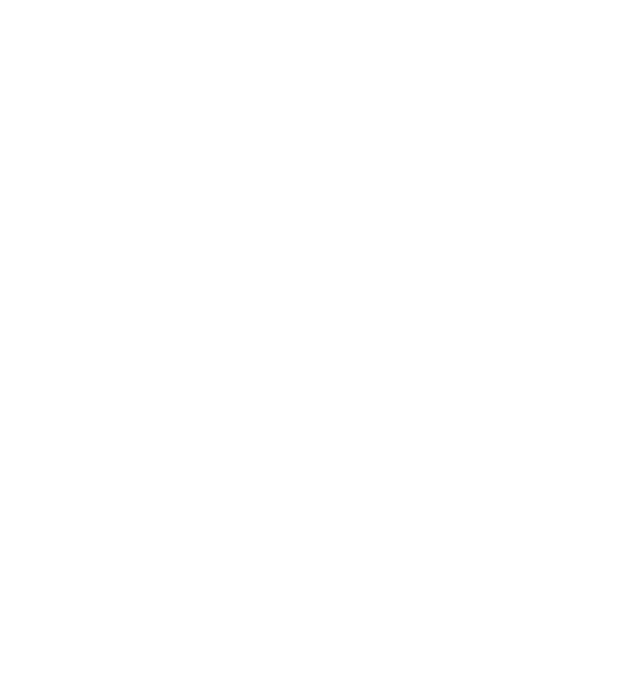
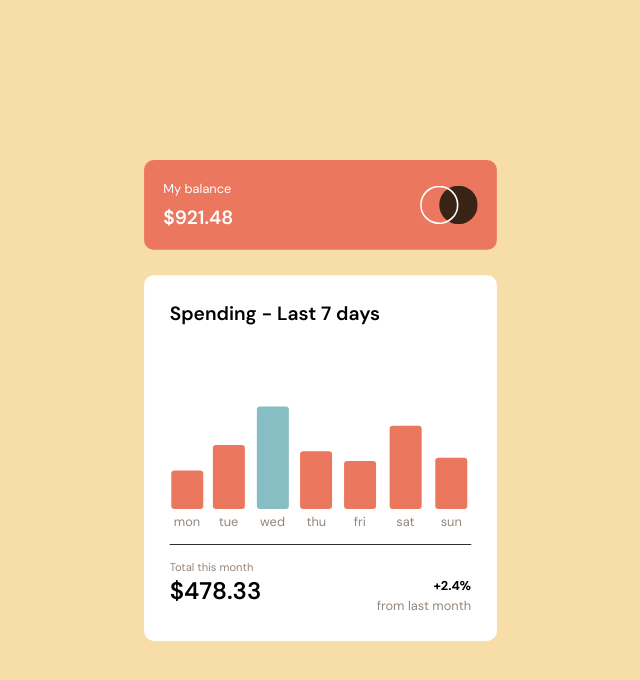
Before and after one commit to emmanueltn007/expenses-chart, a website built with Vite: page index.html in a window 1280 px wide. Shown: the whole page, without its empty margins (320-960 px from the left). Built offline with nearby package versions, Linux system fonts and the light colour scheme.

Commit message:
added html code, styled with tailwindcss and finally added javascript

```diff
--- a/index.html
+++ b/index.html
@@ -3,9 +3,117 @@
 <head>
   <meta charset="UTF-8">
   <meta name="viewport" content="width=device-width, initial-scale=1.0">
+  <link rel="preconnect" href="https://fonts.googleapis.com">
+  <link rel="preconnect" href="https://fonts.gstatic.com" crossorigin>
+  <link href="https://fonts.googleapis.com/css2?family=DM+Sans:ital,opsz,wght@0,9..40,100..1000;1,9..40,100..1000&display=swap" rel="stylesheet">
   <link rel="stylesheet" href="styles.css">
   <title>Expenses Chart</title>
 </head>
-<body>
+<body class="h-screen bg-[#f7dda8] flex items-center justify-center">
+  <div class="flex flex-col gap-8 md:scale-80">
+    <div class="bg-[hsl(10,79%,65%)] flex items-center justify-between p-4 md:p-6 rounded-xl">
+      <div class="text-white flex flex-col gap-2">
+        <span>
+          My balance
+        </span>
+        <span class="text-2xl font-semibold">
+          $921.48
+        </span>
+      </div>
+      <div>
+        <img src="./images/logo.svg" alt="logo-image">
+      </div>
+    </div>
+
+    <div class="bg-white p-4 md:p-8 rounded-xl flex flex-col gap-4">
+      <h3 class="text-2xl font-semibold">
+        Spending - Last 7 days
+      </h3>
+      <div class="flex items-end  gap-2 mt-12">
+        <div class="container flex flex-col items-center gap-1">
+          <span class="expenses opacity-0 bg-black text-white p-1 rounded-sm transition-all duration-250 ease-in-out"></span>
+          <div class="bars bg-[hsl(10,79%,65%)] h-12 w-10 rounded-sm cursor-pointer"></div>
+          <div>
+            <span class="day text-[hsl(28,10%,53%)]"></span>
+          </div>
+        </div>
+
+        <div class="container flex flex-col items-center gap-1">
+          <span class="expenses opacity-0 bg-black text-white p-1 rounded-sm transition-all duration-250 ease-in-out"></span>
+          <div class="bars bg-[hsl(10,79%,65%)] h-20 w-10 rounded-sm cursor-pointer"></div>
+          <div>
+            <span class="day text-[hsl(28,10%,53%)]"></span>
+          </div>
+        </div>
+
+        <div class="container flex flex-col items-center gap-1">
+          <span class="expenses opacity-0 bg-black text-white p-1 rounded-sm transition-all duration-250 ease-in-out"></span>
+          <div class="bars bg-[hsl(186,34%,65%)] h-32 w-10 rounded-sm cursor-pointer"></div>
+          <div>
+            <span class="day text-[hsl(28,10%,53%)]"></span>
+          </div>
+        </div>
+
+        <div class="container flex flex-col items-center gap-1">
+          <span class="expenses opacity-0 bg-black text-white p-1 rounded-sm transition-all duration-250 ease-in-out"></span>
+          <div class="bars bg-[hsl(10,79%,65%)] h-18 w-10 rounded-sm cursor-pointer"></div>
+          <div>
+            <span class="day text-[hsl(28,10%,53%)]"></span>
+          </div>
+        </div>
+
+        <div class="container flex flex-col items-center gap-1">
+          <span class="expenses opacity-0 bg-black text-white p-1 rounded-sm transition-all duration-250 ease-in-out"></span>
+          <div class="bars bg-[hsl(10,79%,65%)] h-15 w-10 rounded-sm cursor-pointer"></div>
+          <div>
+            <span class="day text-[hsl(28,10%,53%)]"></span>
+          </div>
+        </div>
+
+        <div class="container flex flex-col items-center gap-1">
+          <span class="expenses opacity-0 bg-black text-white p-1 rounded-sm transition-all duration-250 ease-in-out"></span>
+          <div class="bars bg-[hsl(10,79%,65%)] h-26 w-10 rounded-sm cursor-pointer"></div>
+          <div>
+            <span class="day text-[hsl(28,10%,53%)]"></span>
+          </div>
+        </div>
+
+        <div class="container flex flex-col items-center gap-1">
+          <span class="expenses opacity-0 bg-black text-white p-1 rounded-sm transition-all duration-250 ease-in-out"></span>
+          <div class="bars bg-[hsl(10,79%,65%)] h-16 w-10 rounded-sm cursor-pointer"></div>
+          <div>
+            <span class="day text-[hsl(28,10%,53%)]"></span>
+          </div>
+        </div>
+      </div>
+
+      <hr class="bg-[#f7dda8]">
+
+      <div>
+        <div>
+          <span class="text-[hsl(28,10%,53%)] text-[14px]">
+            Total this month
+          </span>
+        </div>
+        <div class="flex justify-between">
+          <div>
+            <h2 class="text-3xl font-semibold">
+              $478.33
+            </h2>
+          </div>
+          <div class="flex flex-col">
+            <span class="font-bold flex justify-end">
+              +2.4%
+            </span>
+            <span class="text-[hsl(28,10%,53%)]">
+              from last month
+            </span>
+          </div>
+        </div>
+      </div>
+    </div>
+  </div>
+
+  <script src="script.js"></script>
 </body>
 </html>
--- /dev/null
+++ b/script.js
@@ -0,0 +1,33 @@
+const container = document.querySelectorAll('.container');
+const expenses = document.querySelectorAll('.expenses');
+const bars = document.querySelectorAll('.bars');
+
+fetch('data.json')
+    .then(response => response.json())
+    .then(data => {
+        const days = document.querySelectorAll('.day');
+
+        // for displaying days
+        days.forEach((element, index) => {
+            element.textContent = data[index].day;
+        });
+
+        // for displaying expenses
+        expenses.forEach((element, index) => {
+            element.textContent = data[index].amount;
+        });
+    })
+    .catch(error => console.error('Error', error));
+
+// for opacity
+container.forEach((cont, index) => {
+    cont.addEventListener('mouseover', () => {
+        expenses[index].style.opacity = 1;
+        bars[index].style.opacity = 0.75;
+    });
+
+    cont.addEventListener('mouseout', () => {
+        expenses[index].style.opacity = 0;
+        bars[index].style.opacity = 1;
+    });
+});
--- a/style-guide.md
+++ /dev/null
@@ -1,36 +0,0 @@
-# Front-end Style Guide
-
-## Layout
-
-The designs were created to the following widths:
-
-- Mobile: 375px
-- Desktop: 1440px
-
-> 💡 These are just the design sizes. Ensure content is responsive and meets WCAG requirements by testing the full range of screen sizes from 320px to large screens.
-
-## Colors
-
-### Primary
-
-- Red 500: hsl(10, 79%, 65%)
-- Blue 300: hsl(186, 34%, 65%)
-
-### Neutral
-
-- Brown 950: hsl(25, 47%, 15%)
-- Brown 400: hsl(28, 10%, 53%)
-- Red 100: hsl(26, 66%, 93%)
-
-## Typography
-
-### Body Copy
-
-- Font size: 18px
-
-### Font
-
-- Family: [DM Sans](https://fonts.google.com/specimen/DM+Sans)
-- Weights: 400, 700
-
-> 💎 [Upgrade to Pro](https://www.frontendmentor.io/pro?ref=style-guide) for design file access to see all design details and get hands-on experience using a professional workflow with tools like Figma.
--- a/styles.css
+++ b/styles.css
@@ -1 +1,6 @@
 @import "tailwindcss";
+
+* {
+    font-family: "DM Sans", sans-serif;
+    box-sizing: border-box;
+}
```
Also changed, not shown: README-template.md (deleted), README.md (deleted), design/active-states.jpg (deleted), design/desktop-design.jpg (deleted), design/mobile-design.jpg (deleted), preview.jpg (deleted).
